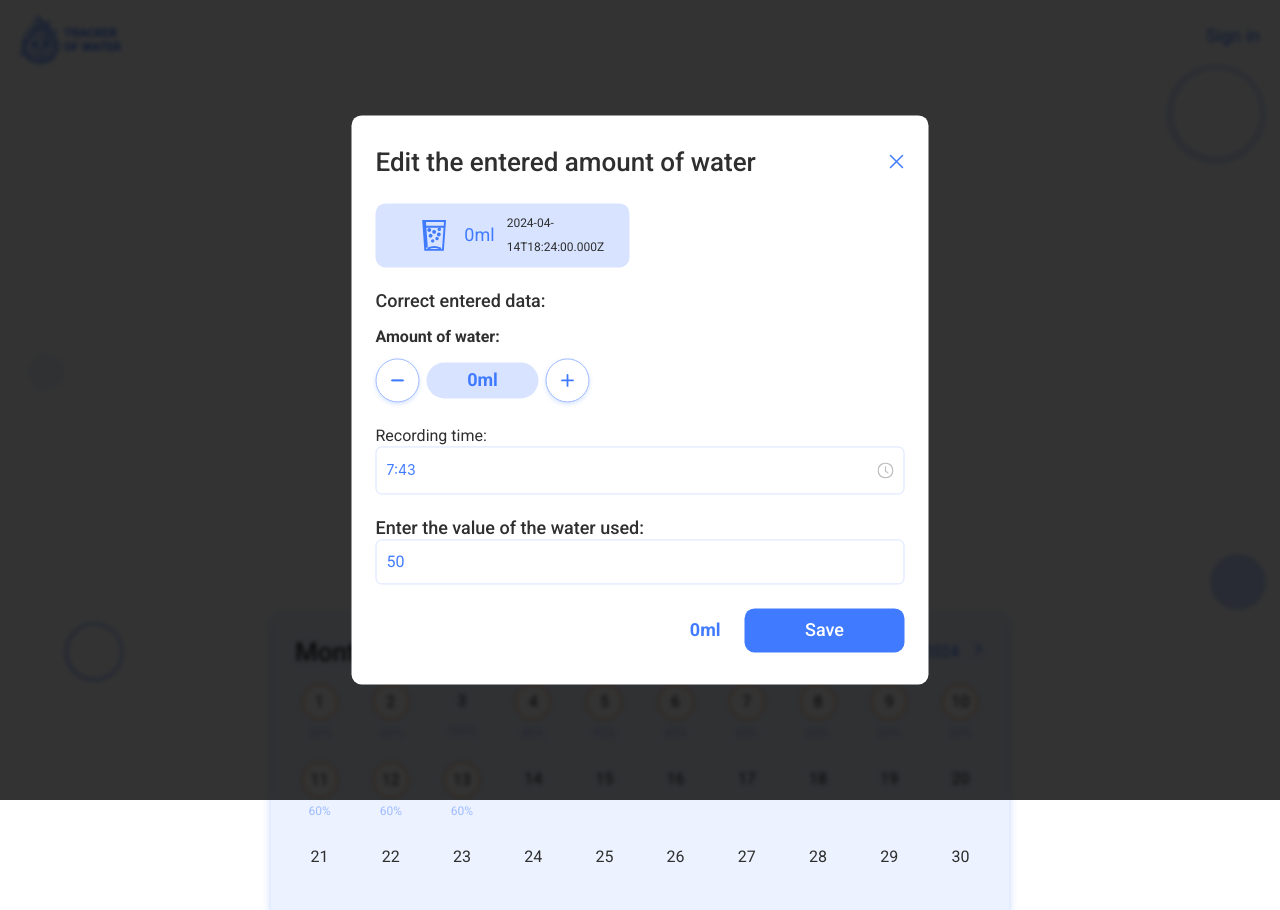
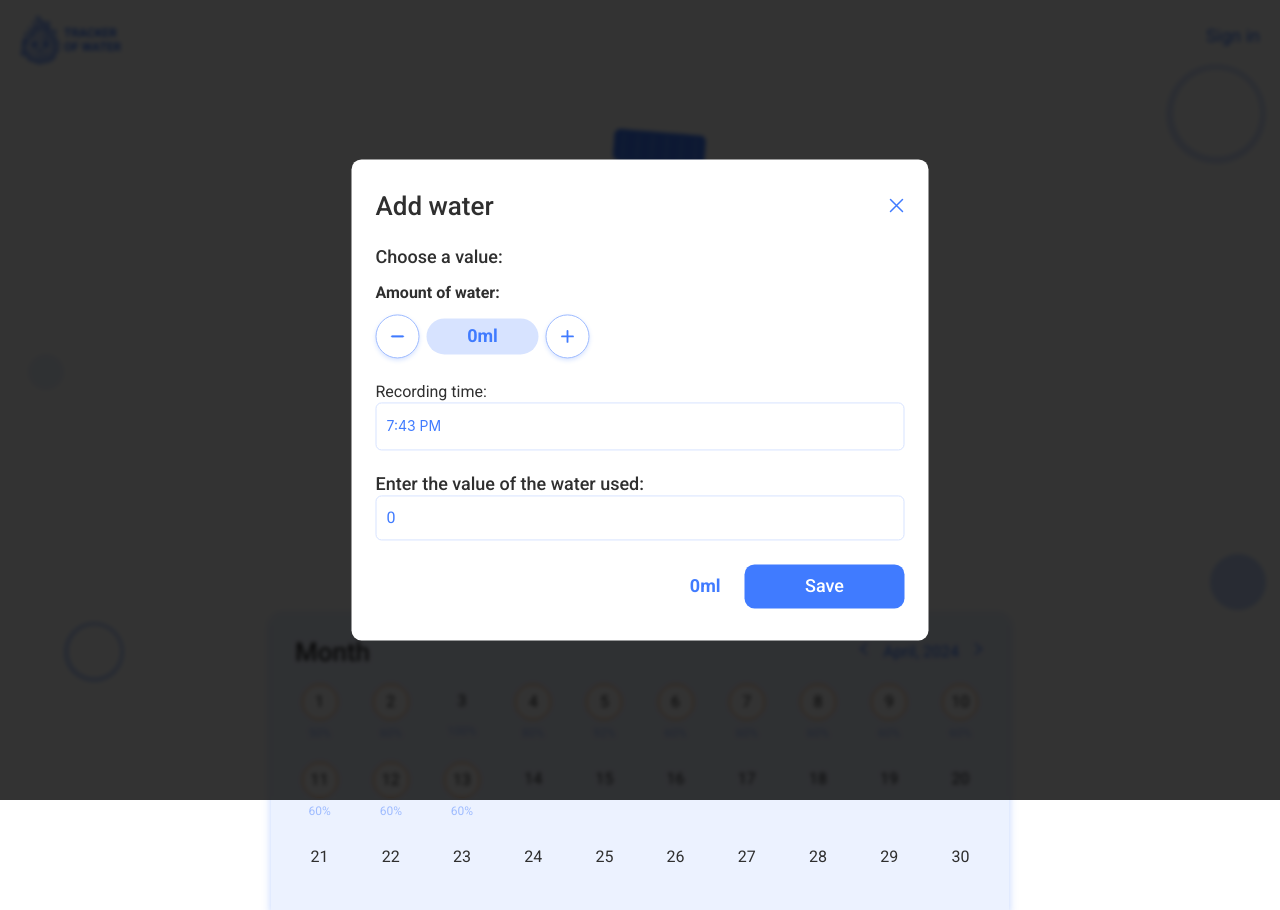
Before and after one commit to Kateryna-Borysenko/water-tracker, a React (Vite) app: page /home in a window 1280 px wide. Built offline with nearby package versions, Linux system fonts and the light colour scheme; no server answers.

Commit message:
redux AddAndEditWaterCard

```diff
--- a/src/components/AddWaterModal/AddAndEditWaterCard.jsx
+++ b/src/components/AddWaterModal/AddAndEditWaterCard.jsx
@@ -1,4 +1,4 @@
-import { useEffect, useState } from 'react';
+import { useState } from 'react';
 import { TimePicker } from 'antd';
 import dayjs from 'dayjs';
 import { useDispatch } from 'react-redux';
@@ -13,35 +13,39 @@ import Icons from '../Icons/Icons';
 import s from './AddAndEditWaterCard.module.css';
 
 const AddAndEditWaterCard = ({
-  isEditable = true,
+  isEditable = false,
   waterVolume = 120,
-  date = '2024-04-14T18:24:00.000Z',
+  initialTime = '6:24 PM',
   id = '661c13d1990b4e425f6518e1',
 }) => {
+  const [defaultTime, setDefaultTime] = useState(dayjs());
+  const [time, setTime] = useState(() => initialTime);
+  const [water, setWater] = useState({
+    counterValue: isEditable ? waterVolume : 0,
+    inputValue: isEditable ? waterVolume : 0,
+  });
+
   const dispatch = useDispatch();
-  const [defaultTime, setDefaultTime] = useState(dayjs());
-  // const [time, setTime] = useState(initialTime);
-  const [water, setWater] = useState({
-    counterValue: 0,
-    inputValue: 50,
-  });
 
   const handleSubmit = e => {
     e.preventDefault();
+    if (!water) return;
+    const waterVolume = water.inputValue;
+    const date = dayjs(time, 'h:mm A').toISOString();
+    const waterDetails = {
+      waterVolume: waterVolume,
+      date: date,
+    };
 
-    if (!water) return;
-    const waterVolume = water;
-    // const superData= new Date().toLocaleTimeString()
-    const date = new Date().toISOString();
-    console.log(waterVolume);
+    console.log(waterDetails);
     setTokenwaterPortionsInstance(
-      'eyJhbGciOiJIUzI1NiIsInR5cCI6IkpXVCJ9.eyJpZCI6IjY2MWQ2MTE2NTkxNTE2ODFmNGVmZTgwNCIsImlhdCI6MTcxMzI3MTA2MiwiZXhwIjoxNzEzMzUzODYyfQ.FLV8XGuDmf6CRghsIqgbcGbI6mOsHLVCvh3fOM4eh_0',
+      'eyJhbGciOiJIUzI1NiIsInR5cCI6IkpXVCJ9.eyJpZCI6IjY2MWQ2MTE2NTkxNTE2ODFmNGVmZTgwNCIsImlhdCI6MTcxMzM1NjUzNiwiZXhwIjoxNzEzNDM5MzM2fQ.HxgQBn_6WSXblPd4c2iFYEBCuSImoTNx6HS7Km7tlB4',
     );
     if (!isEditable) {
-      return dispatch(apiAddWaterPortion({ waterVolume, date }));
+      dispatch(apiAddWaterPortion({ waterVolume, date }));
+    } else {
+      dispatch(apiEditWaterPortion({ waterVolume, date, id }));
     }
-
-    dispatch(apiEditWaterPortion({ waterVolume, date, id }));
   };
 
   const handleClick = name => {
@@ -71,12 +75,8 @@ const AddAndEditWaterCard = ({
   };
 
   const handleVolumeChange = ({ target }) => {
-    setWater({ ...water, inputValue: +target.value });
+    setWater({ ...water, inputValue: parseInt(target.value, 10) });
   };
-
-  // const handleTimeChange = newTime => {
-  //   setTime(newTime);
-  // };
 
   const title = isEditable ? 'Edit the entered amount of water' : 'Add water';
   const subtitle = isEditable ? 'Correct entered data:' : 'Choose a value:';
@@ -89,15 +89,7 @@ const AddAndEditWaterCard = ({
           <div className={s.glassContainer}>
             <Icons className="glassIconEdit" id={'glass'} />
             <span className={s.glassVolume}>{water.counterValue}ml</span>
-            <span className={s.inputGlass}>{date}</span>
-            {/* <TimePicker
-              className={s.inputGlass}
-              defaultValue={defaultTime}
-              format="h:mm A"
-              minuteStep="5"
-              use12Hours="true"
-              onChange={value => setDefaultTime(value)}
-            /> */}
+            <span className={s.timeGlass}>{time}</span>
           </div>
         )}
         <Subtitle title={subtitle} className="addWaterModal" />
@@ -126,21 +118,25 @@ const AddAndEditWaterCard = ({
               <Icons className="iconEdit" id={'plus'} />
             </button>
           </div>
-
           <label htmlFor="time" className={s.text}>
             Recording time:
           </label>
-
           <TimePicker
             className={s.input}
             name="time"
-            defaultValue={defaultTime}
-            format="h:mm"
+            defaultValue={dayjs(time, 'h:mm A')}
+            format="h:mm A"
             minuteStep="5"
             use12Hours="true"
-            onChange={value => setDefaultTime(value)}
+            value={
+              isEditable ? dayjs(time, 'h:mm A') : dayjs(defaultTime, 'h:mm A')
+            }
+            onChange={value =>
+              isEditable
+                ? setTime(dayjs(value).format('h:mm A'))
+                : setDefaultTime(dayjs(value).format('h:mm A'))
+            }
           />
-
           <label htmlFor="value" className={s.label}>
             Enter the value of the water used:
           </label>
--- a/src/components/AddWaterModal/AddAndEditWaterCard.module.css
+++ b/src/components/AddWaterModal/AddAndEditWaterCard.module.css
@@ -41,6 +41,11 @@
   width: 44px;
   height: 44px;
 }
+.btn:focus,
+.btn:hover {
+  border-color: var(--primary-sky-blue);
+  box-shadow: 0 0 5px rgba(0, 0, 0, 0.2);
+}
 
 .waterAmountSreen {
   text-align: center;
@@ -79,6 +84,20 @@
   margin-bottom: 24px;
 }
 
+.input:focus,
+.input:hover {
+  border-color: var(--primary-sky-blue);
+  box-shadow: 0 0 5px rgba(0, 0, 0, 0.2);
+}
+
+:global(.ant-picker-clear) {
+  display: none !important ;
+}
+
+:global(.ant-picker-suffix) {
+  display: none !important ;
+}
+
 .sreenContainer {
   display: flex;
   flex-direction: column;
@@ -101,7 +120,6 @@
   flex-direction: row;
   justify-content: center;
   align-items: center;
-  gap: 12px;
   width: 100%;
   padding: 8px 24px;
   margin-bottom: 24px;
@@ -109,22 +127,19 @@
   background: var(--secondary-bluish-white);
 }
 
-.inputGlass {
-  width: 82px;
+.timeGlass {
   color: var(--primary-charcoal-gray);
   font-size: 12px;
   font-weight: 400;
   line-height: 2;
-  padding: 0;
-  border: none;
-  background: var(--secondary-bluish-white);
-  outline: none;
+  margin-left: 16px;
 }
 
 .glassIcon {
   stroke: var(--primary-sky-blue);
   width: 36px;
   height: 36px;
+  margin-right: 12px;
 }
 
 .icon {
--- a/src/redux/water/watersSlice.js
+++ b/src/redux/water/watersSlice.js
@@ -18,11 +18,7 @@ import {
 
 const initialWaterPortions = {
   waterPortionsToday: [],
-  waterPortionsMonth: [],
-  waterPortionsEdit: null,
   isLoading: false,
-  isModalAdd: false,
-  isModalEdit: false,
   error: null,
 };
 
```
